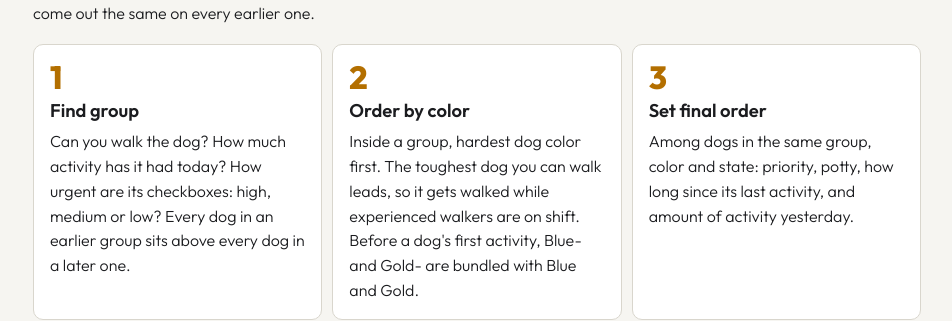
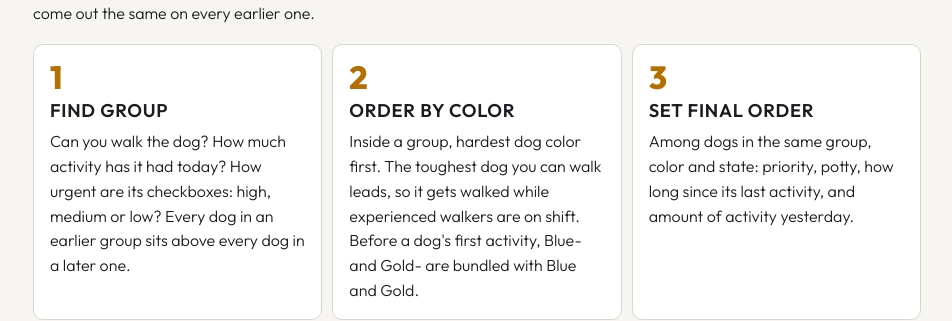
Before and after one commit to kirbsauce/dog-walker-assistant-docs, a Jekyll site: the page walk_order.html, which Jekyll copies as it is, in a window 1280 px wide. Shown: the part 389-710 px from the top of the page, without its empty margins (163-1115 px from the left). Built offline with Jekyll 4.4.1, drawn with Linux system fonts in a browser that asks for light colours.

Commit message:
Set the Walk Order step card titles in capitals
Matches the STEP 1/2/3 section labels and the app's uppercase labels.

Co-Authored-By: Claude Opus 5.5 <noreply@anthropic.com>
Claude-Session: https://claude.ai/code/session_01Gn98H5icQkvFvkCZpGcr4i

```diff
--- a/walk_order.html
+++ b/walk_order.html
@@ -216,6 +216,7 @@ header.top { padding-block: 36px 28px; display: grid; gap: 16px; }
   background: var(--surface); border: 1px solid var(--line); border-radius: 10px; padding: 16px;
   display: grid; gap: 8px; align-content: start;
 }
+.q h3 { text-transform: uppercase; letter-spacing: 0.04em; }
 .q .n {
   font-family: var(--display); font-weight: 800; font-size: 2rem; line-height: 1; color: var(--accent);
 }
```
